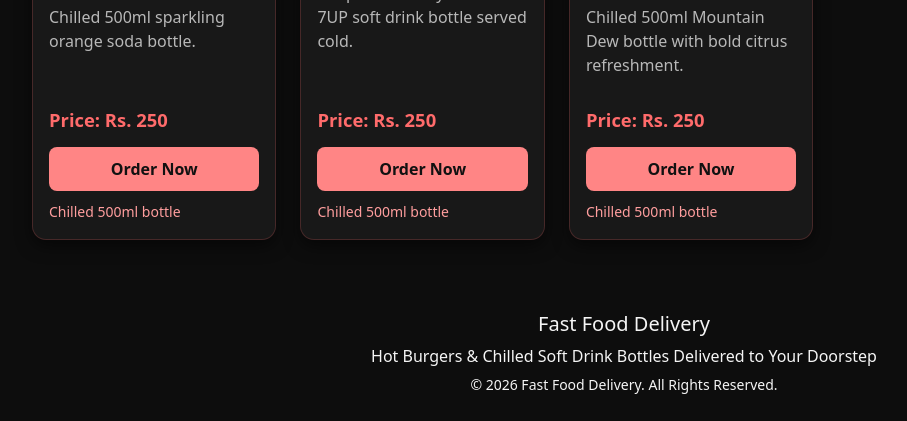
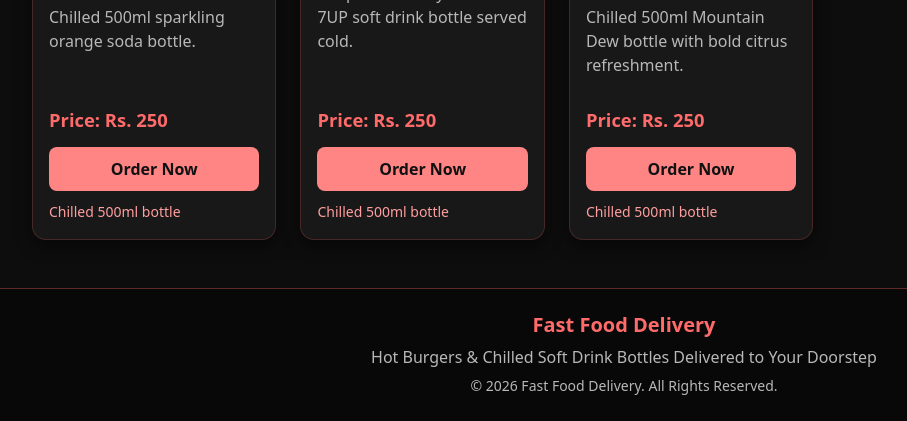
Before and after one commit to kaveeshasithum/Day-5-bootstrap, a plain HTML site: page index.html in a window 1280 px wide. Shown: the part 5271-5692 px from the top of the page, without its empty margins (16-923 px from the left). Drawn offline with nearby package versions, Linux system fonts and the light colour scheme; some packages are replaced by stand-ins of ours; a script that the page names is missing.

Commit message:
commit11

```diff
--- a/style.css
+++ b/style.css
@@ -394,16 +394,21 @@ body {
 }
 
 
-/* ================= TOAST ================= */
-
-.toast {
-    background-color: var(--bg-dark-elevated);
-    color: var(--light-red);
-    border: 1px solid var(--light-red) !important;
-}
 
 
 
+/* ================= FOOTER ================= */
+
+footer {
+    background-color: #080808;
+    color: var(--text-muted-light);
+    border-top: 1px solid var(--border-red);
+}
+
+footer h5 {
+    color: var(--light-red);
+    font-weight: 700;
+}
 
 
 /* ================= RESPONSIVE ================= */
```
